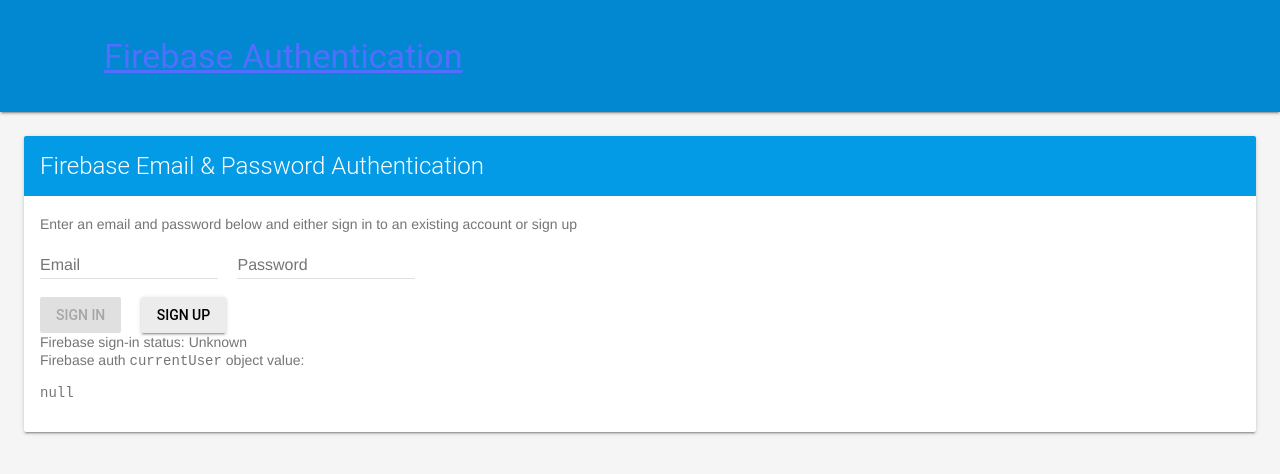
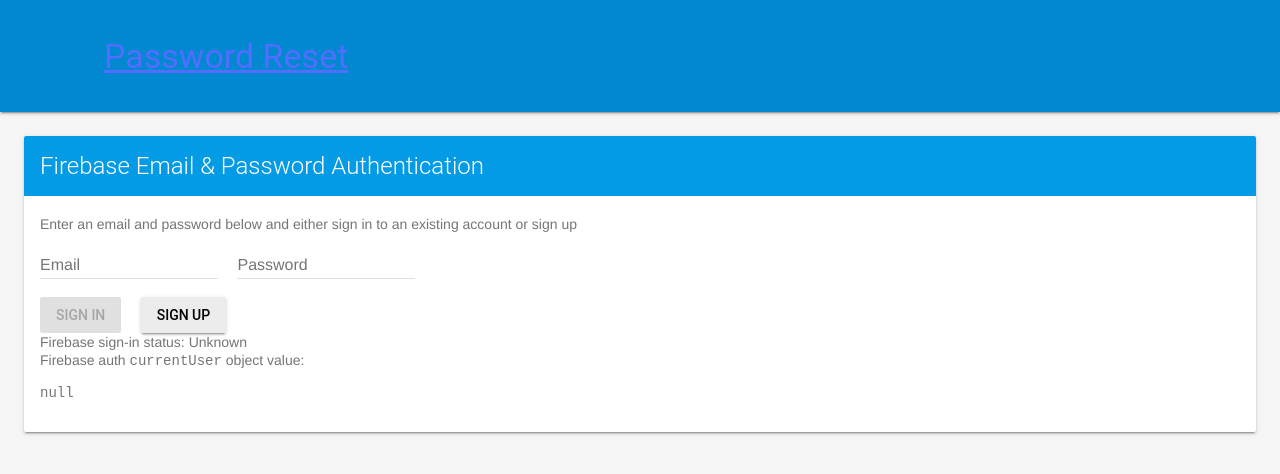
Before and after one commit to slothgamez/fireplex.github.io, a Jekyll site: the page firebasee/auth/passreset.html, which Jekyll copies as it is, in a window 1280 px wide. Shown: the top 474 px of the page. Built offline with Jekyll 4.4.1, drawn with Linux system fonts in a browser that asks for light colours; nearby versions of some CDN libraries; comment, search, counter and statistics services are not loaded.

Commit message:
Update passreset.html

```diff
--- a/firebasee/auth/passreset.html
+++ b/firebasee/auth/passreset.html
@@ -3,7 +3,7 @@
 <head>
   <meta charset=utf-8 />
   <meta name="viewport" content="width=device-width, initial-scale=1.0">
-  <title>Email/Password Authentication Example</title>
+  <title>Password Reset</title>
 
   <!-- Material Design Theming -->
   <link rel="stylesheet" href="https://code.getmdl.io/1.1.3/material.orange-indigo.min.css">
@@ -43,7 +43,7 @@
   <header class="mdl-layout__header mdl-color-text--white mdl-color--light-blue-700">
     <div class="mdl-cell mdl-cell--12-col mdl-cell--12-col-tablet mdl-grid">
       <div class="mdl-layout__header-row mdl-cell mdl-cell--12-col mdl-cell--12-col-tablet mdl-cell--8-col-desktop">
-        <a href="/"><h3>Firebase Authentication</h3></a>
+        <a href="/"><h3>Password Reset</h3></a>
       </div>
     </div>
   </header>
```
